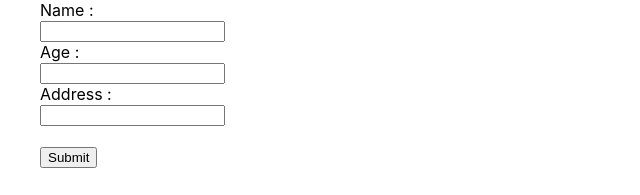
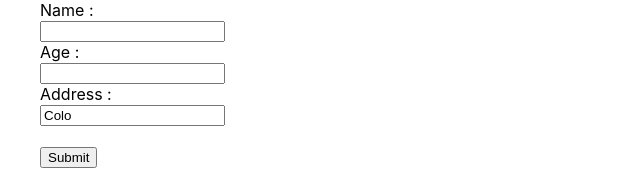
Before and after one commit to Vinushann/React, a React (Create React App) app in the folder learnreact/: page / in a window 1280 px wide. Shown: the top 195 px of the page, without its empty margins (0-640 px from the left). Built offline with nearby package versions, Linux system fonts and the light colour scheme.

Commit message:
A18 - set the intial value for input fields

```diff
--- a/learnreact/src/Componenet/form.js
+++ b/learnreact/src/Componenet/form.js
@@ -1,23 +1,28 @@
 import { useState } from "react";
 
 function Myform() {
-  // as OBJECT
-  const [inputs, setInputs] = useState({});
 
-  function submit(e) {
-    e.preventDefault();
-    console.log(inputs);
-  }
+  const [inputs, setInputs] = useState({
+
+    /*
+        step 1 - set the intial value for that.
+    */
+    address : 'Colo'
+  });
+
+
+    function submit(e){
+
+      e.preventDefault();
+      console.log(inputs);
+    }
 
   function storeAllData(e) {
-    // get the name from the form
+
     const name = e.target.name;
-
-    // get the value from that name
     const value = e.target.value;
 
     setInputs((previousState) => {
-      // Update the state with the new input value
       return { ...previousState, [name]: value };
     });
   }
@@ -25,7 +30,7 @@ function Myform() {
   return (
     <>
       <form action="" onSubmit={submit}>
-        {/* get the name from form */}
+
         <label htmlFor="">
           Name : <br />
           <input type="text" name="name" onChange={storeAllData} />
@@ -42,11 +47,17 @@ function Myform() {
 
         <label htmlFor="">
           Address : <br />
-          <input type="text" name="address" onChange={storeAllData} />
+          {/*
+              step 2 : use 'value' element for set the step - 1 value
+
+              step 3 : use full extension.
+                object-name . property-name
+          */}
+          <input type="text" name="address" value={inputs.address} onChange={storeAllData} />
         </label>
 
         <br /> <br />
-        <button type="submit">Submit</button>
+        <button type="submit"> Submit</button>
       </form>
     </>
   );
```
